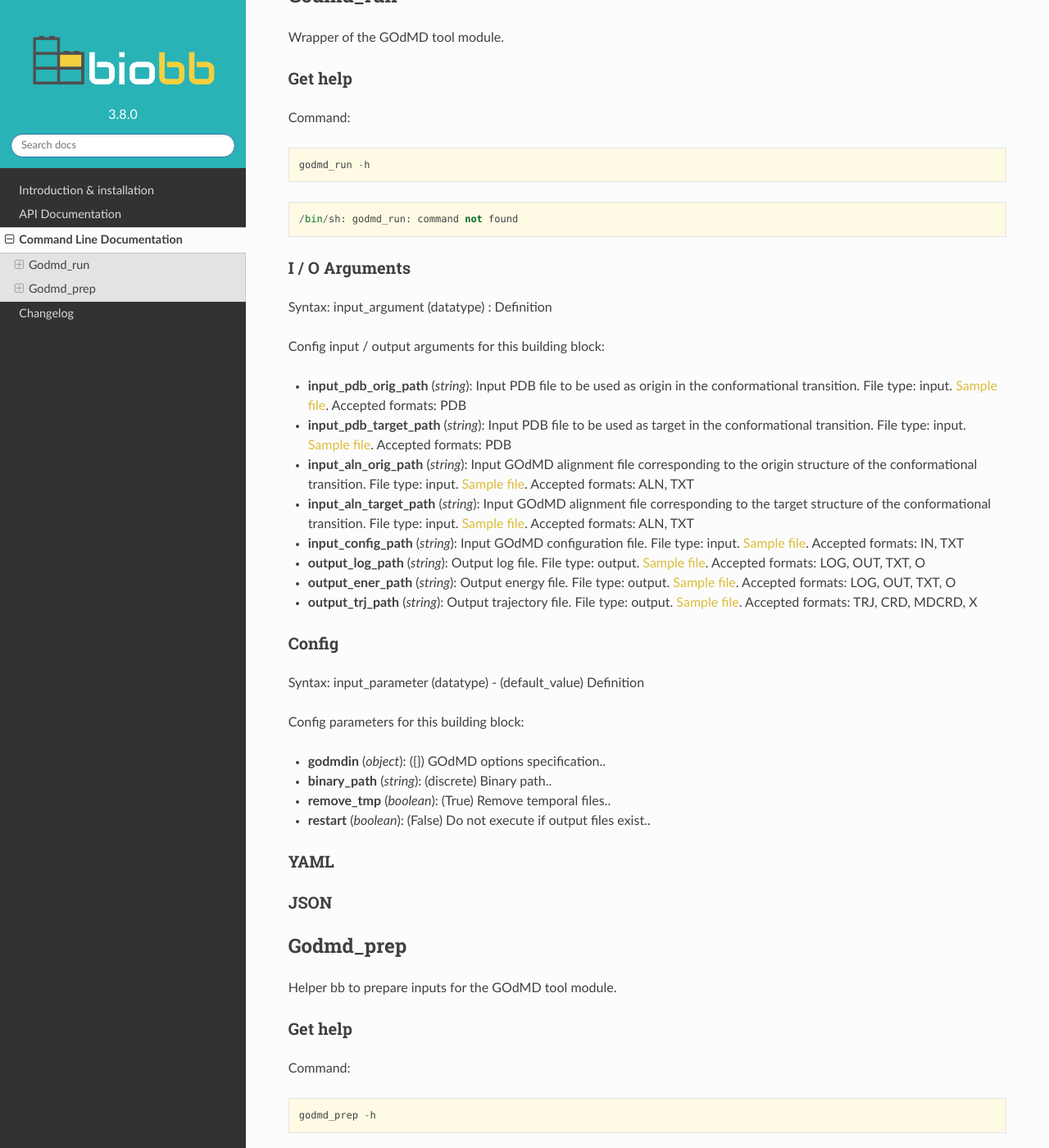
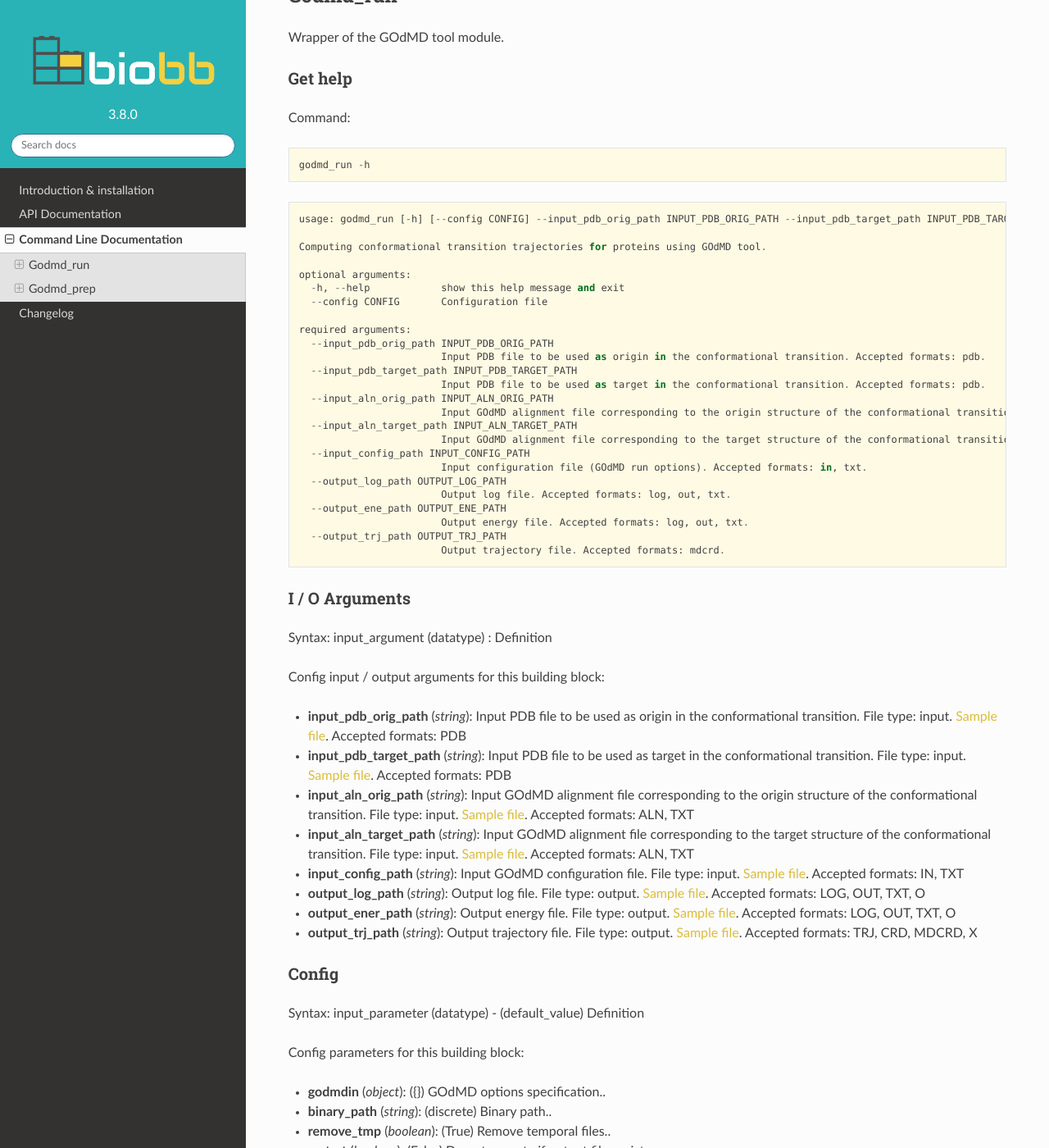
Before and after one commit to bioexcel/biobb_godmd, a Sphinx documentation site: the page built from biobb_godmd/docs/source/command_line.md, in a window 1280 px wide and 1400 px high, scrolled down 322 px. Shown: the whole window at 82% size. Built offline with Sphinx 7.4.7 and the Read the Docs theme 2.0.0, drawn with Linux system fonts in a browser that asks for light colours; some of the changed text lies outside the part shown.

Commit message:
doc command_line fixed

````diff
--- a/biobb_godmd/docs/source/command_line.md
+++ b/biobb_godmd/docs/source/command_line.md
@@ -13,7 +13,31 @@
 ```python
 godmd_run -h
 ```
-    /bin/sh: godmd_run: command not found
+    usage: godmd_run [-h] [--config CONFIG] --input_pdb_orig_path INPUT_PDB_ORIG_PATH --input_pdb_target_path INPUT_PDB_TARGET_PATH --input_aln_orig_path INPUT_ALN_ORIG_PATH --input_aln_target_path INPUT_ALN_TARGET_PATH [--input_config_path INPUT_CONFIG_PATH] --output_log_path OUTPUT_LOG_PATH --output_ene_path OUTPUT_ENE_PATH --output_trj_path OUTPUT_TRJ_PATH
+
+    Computing conformational transition trajectories for proteins using GOdMD tool.
+
+    optional arguments:
+      -h, --help            show this help message and exit
+      --config CONFIG       Configuration file
+
+    required arguments:
+      --input_pdb_orig_path INPUT_PDB_ORIG_PATH
+                            Input PDB file to be used as origin in the conformational transition. Accepted formats: pdb.
+      --input_pdb_target_path INPUT_PDB_TARGET_PATH
+                            Input PDB file to be used as target in the conformational transition. Accepted formats: pdb.
+      --input_aln_orig_path INPUT_ALN_ORIG_PATH
+                            Input GOdMD alignment file corresponding to the origin structure of the conformational transition. Accepted formats: aln, txt.
+      --input_aln_target_path INPUT_ALN_TARGET_PATH
+                            Input GOdMD alignment file corresponding to the target structure of the conformational transition. Accepted formats: aln, txt.
+      --input_config_path INPUT_CONFIG_PATH
+                            Input configuration file (GOdMD run options). Accepted formats: in, txt.
+      --output_log_path OUTPUT_LOG_PATH
+                            Output log file. Accepted formats: log, out, txt.
+      --output_ene_path OUTPUT_ENE_PATH
+                            Output energy file. Accepted formats: log, out, txt.
+      --output_trj_path OUTPUT_TRJ_PATH
+                            Output trajectory file. Accepted formats: mdcrd.
 ### I / O Arguments
 Syntax: input_argument (datatype) : Definition
 
@@ -35,7 +59,29 @@
 * **remove_tmp** (*boolean*): (True) Remove temporal files..
 * **restart** (*boolean*): (False) Do not execute if output files exist..
 ### YAML
+#### [Common config file](https://github.com/bioexcel/biobb_godmd/blob/master/biobb_godmd/test/data/config/config_godmd_run.yml)
+```python
+properties:
+  remove_tmp: true
+
+```
+#### Command line
+```python
+godmd_run --config config_godmd_run.yml --input_pdb_orig_path 1ake_A.pdb --input_pdb_target_path 4ake_A.pdb --input_aln_orig_path 1ake_A.aln --input_aln_target_path 4ake_A.aln --input_config_path params.in --output_log_path godmd.log --output_ener_path godmd_ene.out --output_trj_path godmd_trj.mdcrd
+```
 ### JSON
+#### [Common config file](https://github.com/bioexcel/biobb_godmd/blob/master/biobb_godmd/test/data/config/config_godmd_run.json)
+```python
+{
+  "properties": {
+    "remove_tmp": true
+  }
+}
+```
+#### Command line
+```python
+godmd_run --config config_godmd_run.json --input_pdb_orig_path 1ake_A.pdb --input_pdb_target_path 4ake_A.pdb --input_aln_orig_path 1ake_A.aln --input_aln_target_path 4ake_A.aln --input_config_path params.in --output_log_path godmd.log --output_ener_path godmd_ene.out --output_trj_path godmd_trj.mdcrd
+```
 
 ## Godmd_prep
 Helper bb to prepare inputs for the GOdMD tool module.
@@ -44,7 +90,23 @@
 ```python
 godmd_prep -h
 ```
-    /bin/sh: godmd_prep: command not found
+    usage: godmd_prep [-h] [--config CONFIG] --input_pdb_orig_path INPUT_PDB_ORIG_PATH --input_pdb_target_path INPUT_PDB_TARGET_PATH --output_aln_orig_path OUTPUT_ALN_ORIG_PATH --output_aln_target_path OUTPUT_ALN_TARGET_PATH
+
+    Prepares input files for the GOdMD tool.
+
+    optional arguments:
+      -h, --help            show this help message and exit
+      --config CONFIG       Configuration file
+
+    required arguments:
+      --input_pdb_orig_path INPUT_PDB_ORIG_PATH
+                            Input PDB file to be used as origin in the conformational transition. Accepted formats: pdb.
+      --input_pdb_target_path INPUT_PDB_TARGET_PATH
+                            Input PDB file to be used as target in the conformational transition. Accepted formats: pdb.
+      --output_aln_orig_path OUTPUT_ALN_ORIG_PATH
+                            Output GOdMD alignment file corresponding to the origin structure of the conformational transition. Accepted formats: aln, txt.
+      --output_aln_target_path OUTPUT_ALN_TARGET_PATH
+                            Output GOdMD alignment file corresponding to the target structure of the conformational transition. Accepted formats: aln, txt.
 ### I / O Arguments
 Syntax: input_argument (datatype) : Definition
 
@@ -63,4 +125,28 @@
 * **remove_tmp** (*boolean*): (True) Remove temporal files..
 * **restart** (*boolean*): (False) Do not execute if output files exist..
 ### YAML
+#### [Common config file](https://github.com/bioexcel/biobb_godmd/blob/master/biobb_godmd/test/data/config/config_godmd_prep.yml)
+```python
+properties:
+  gapextend: '2'
+  gapopen: '12.0'
+
+```
+#### Command line
+```python
+godmd_prep --config config_godmd_prep.yml --input_pdb_orig_path 1ake_A.pdb --input_pdb_target_path 4ake_A.pdb --output_aln_orig_path 1ake_A.aln --output_aln_target_path 4ake_A.aln
+```
 ### JSON
+#### [Common config file](https://github.com/bioexcel/biobb_godmd/blob/master/biobb_godmd/test/data/config/config_godmd_prep.json)
+```python
+{
+  "properties": {
+    "gapopen": "12.0",
+    "gapextend": "2"
+  }
+}
+```
+#### Command line
+```python
+godmd_prep --config config_godmd_prep.json --input_pdb_orig_path 1ake_A.pdb --input_pdb_target_path 4ake_A.pdb --output_aln_orig_path 1ake_A.aln --output_aln_target_path 4ake_A.aln
+```
````
